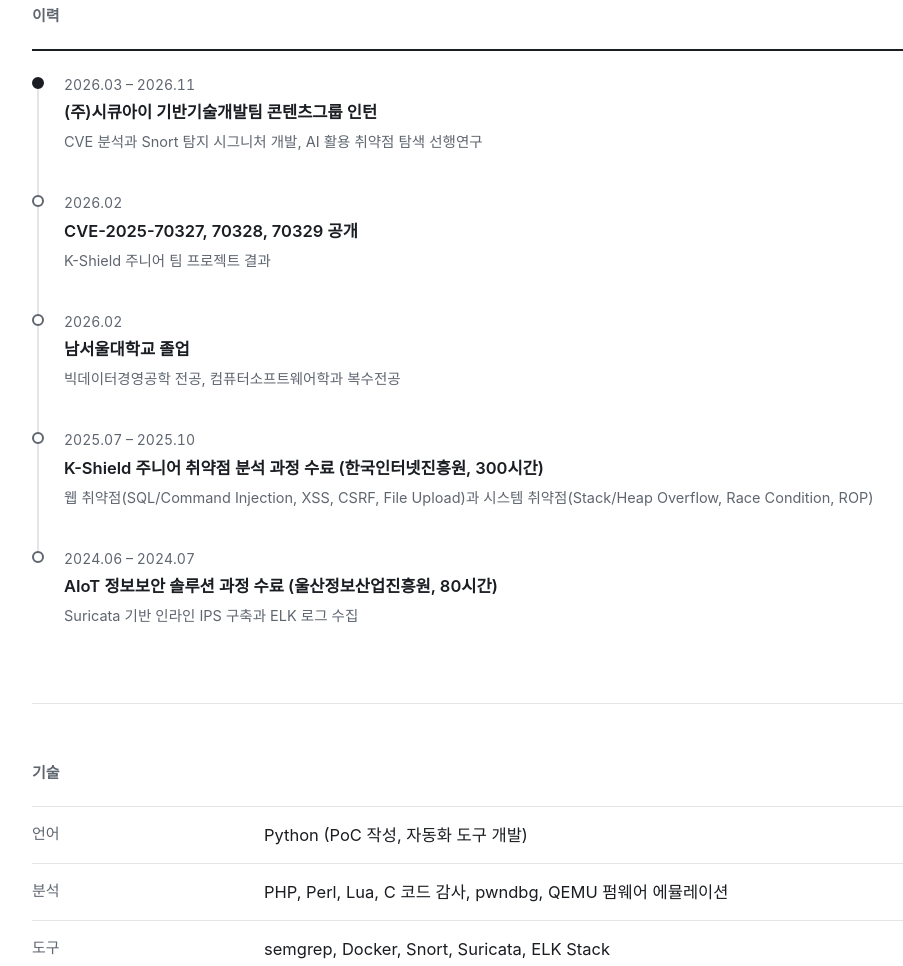
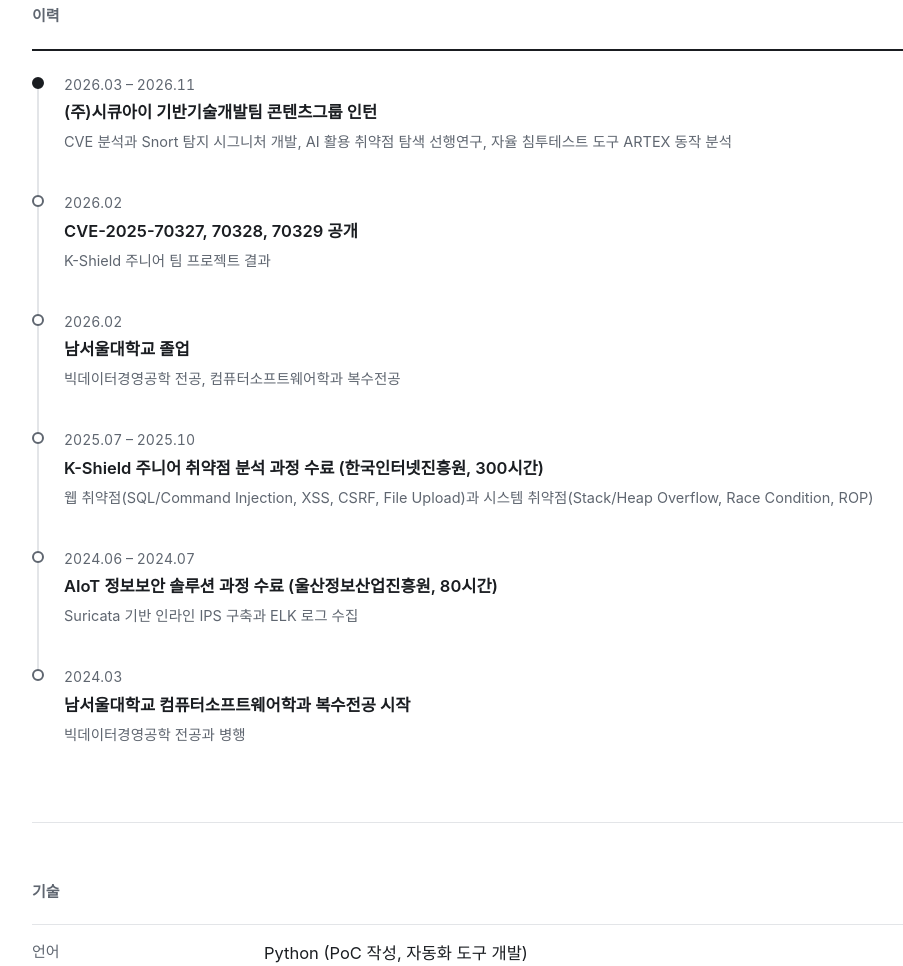
Before and after one commit to BentLock/BentLock.github.io, a plain HTML site: page index.html in a window 1280 px wide. Shown: the part 5990-6956 px from the top of the page, without its empty margins (152-1055 px from the left). Drawn offline with Linux system fonts and the light colour scheme; a web font is replaced by a local one.

Commit message:
Add ARTEX analysis and double-major start to history
Co-Authored-By: Claude Opus 5.5 <noreply@anthropic.com>

```diff
--- a/index.html
+++ b/index.html
@@ -385,11 +385,12 @@ footer .contact{display:flex;gap:20px;flex-wrap:wrap;margin-bottom:12px;font-siz
 <section class="more" id="history" aria-labelledby="hist-h">
   <h2 id="hist-h">이력</h2>
   <ol class="timeline" reversed>
-    <li><span class="when">2026.03 – 2026.11</span><span class="what">(주)시큐아이 기반기술개발팀 콘텐츠그룹 인턴</span><small>CVE 분석과 Snort 탐지 시그니처 개발, AI 활용 취약점 탐색 선행연구</small></li>
+    <li><span class="when">2026.03 – 2026.11</span><span class="what">(주)시큐아이 기반기술개발팀 콘텐츠그룹 인턴</span><small>CVE 분석과 Snort 탐지 시그니처 개발, AI 활용 취약점 탐색 선행연구, 자율 침투테스트 도구 ARTEX 동작 분석</small></li>
     <li><span class="when">2026.02</span><span class="what">CVE-2025-70327, 70328, 70329 공개</span><small>K-Shield 주니어 팀 프로젝트 결과</small></li>
     <li><span class="when">2026.02</span><span class="what">남서울대학교 졸업</span><small>빅데이터경영공학 전공, 컴퓨터소프트웨어학과 복수전공</small></li>
     <li><span class="when">2025.07 – 2025.10</span><span class="what">K-Shield 주니어 취약점 분석 과정 수료 (한국인터넷진흥원, 300시간)</span><small>웹 취약점(SQL/Command Injection, XSS, CSRF, File Upload)과 시스템 취약점(Stack/Heap Overflow, Race Condition, ROP)</small></li>
     <li><span class="when">2024.06 – 2024.07</span><span class="what">AIoT 정보보안 솔루션 과정 수료 (울산정보산업진흥원, 80시간)</span><small>Suricata 기반 인라인 IPS 구축과 ELK 로그 수집</small></li>
+    <li><span class="when">2024.03</span><span class="what">남서울대학교 컴퓨터소프트웨어학과 복수전공 시작</span><small>빅데이터경영공학 전공과 병행</small></li>
   </ol>
 </section>
 
```
